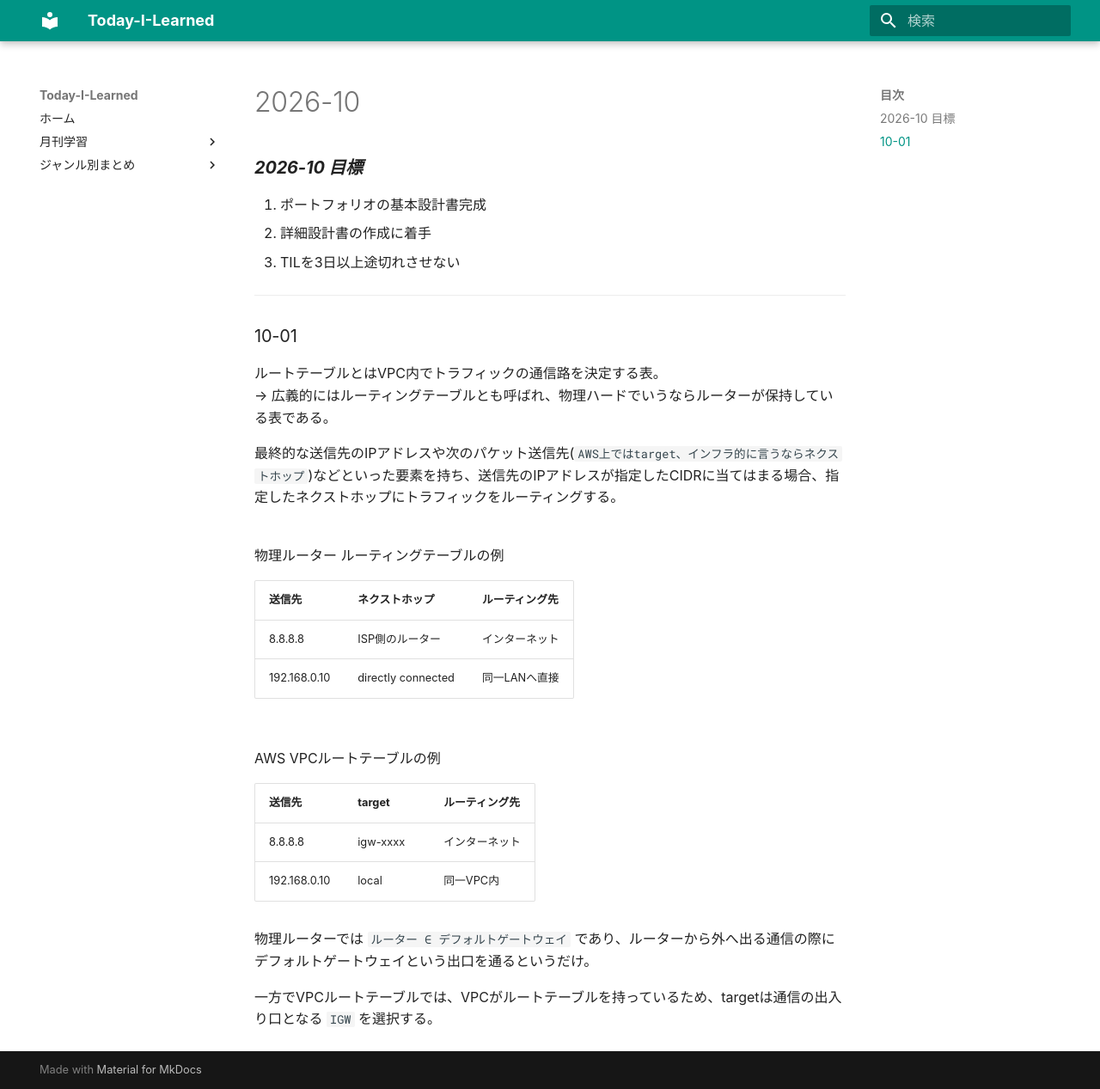
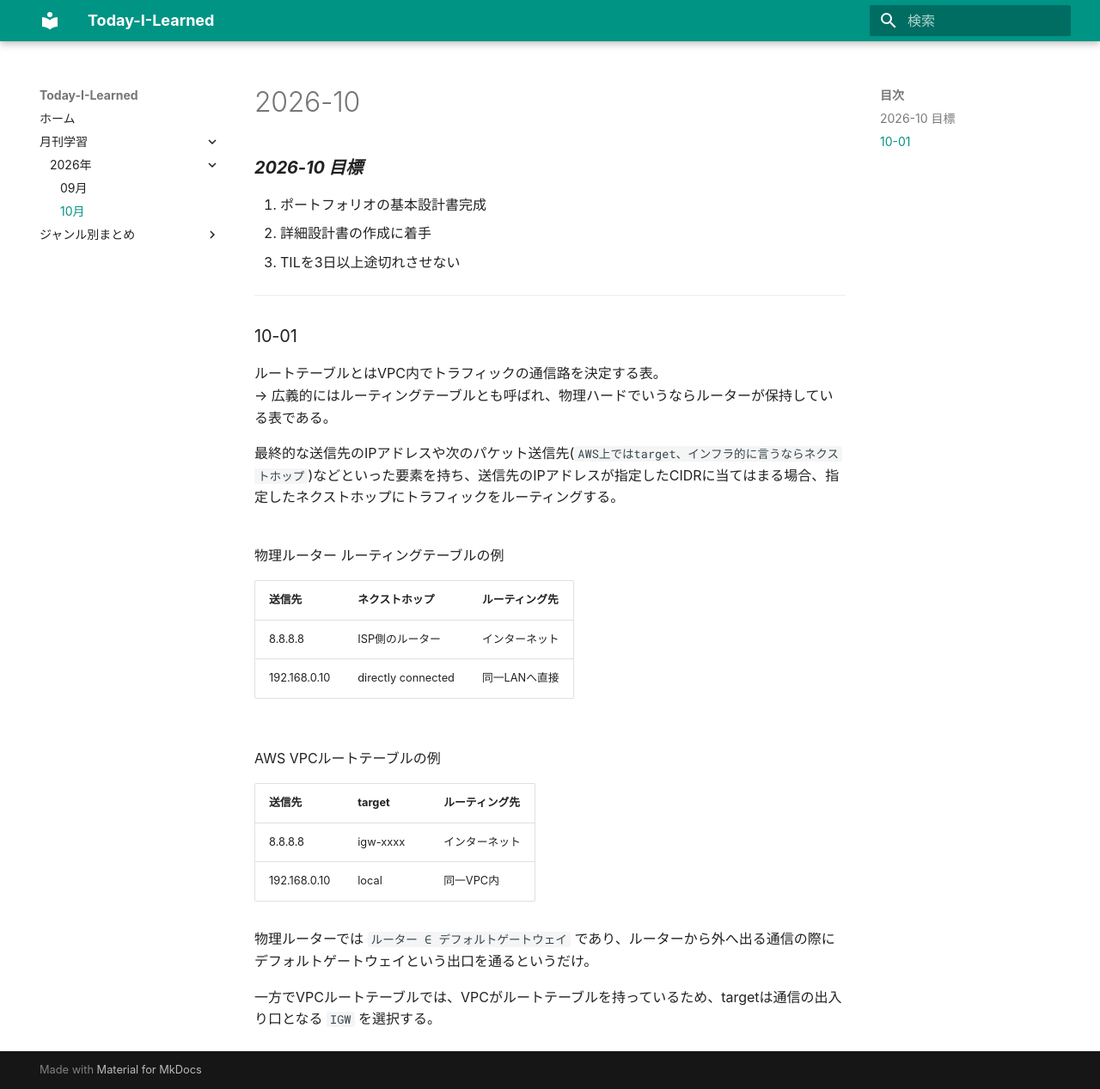
Before and after one commit to wararabesashimi/today-i-learned, an MkDocs documentation site: the page built from docs/2026-10.md, in a window 1280 px wide and 1267 px high. Shown: the whole window at 86% size. Built offline with MkDocs 1.6.1 and Material for MkDocs 9.7.7, drawn with Linux system fonts in a browser that asks for light colours; some web fonts are replaced.

Commit message:
[docs]mkdocs.ymlに10月の記録ページへのnavを追加する

```diff
--- a/mkdocs.yml
+++ b/mkdocs.yml
@@ -8,6 +8,7 @@ nav:
   - 月刊学習:
     - 2026年:
       - 09月: 2026-09.md
+      - 10月: 2026-10.md
   - ジャンル別まとめ:
     - text: .gitkeep
 theme:
```
